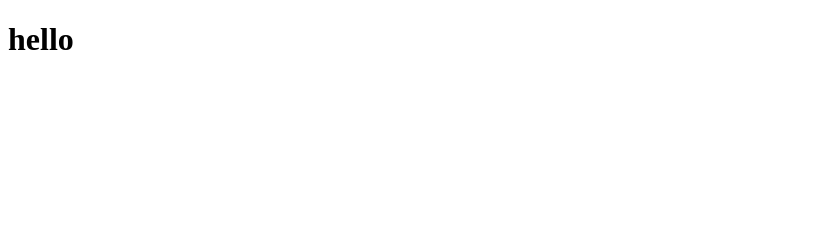
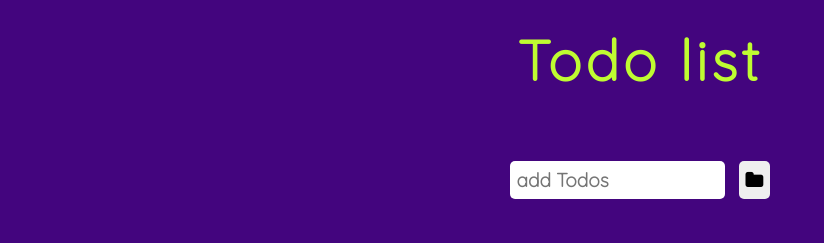
Before and after one commit to naman73/test, a plain HTML site: page index.html in a window 1280 px wide. Shown: the whole page, without its empty margins (0-824 px from the left). Drawn offline with Linux system fonts and the light colour scheme.

Commit message:
feat: items generated
items are generated, deletion and ticking remaining

```diff
--- a/index.html
+++ b/index.html
@@ -1,12 +1,27 @@
 <!DOCTYPE html>
 <html lang="en">
+
 <head>
     <meta charset="UTF-8">
     <meta http-equiv="X-UA-Compatible" content="IE=edge">
     <meta name="viewport" content="width=device-width, initial-scale=1.0">
-    <title>Document</title>
+    <link rel="stylesheet" href="https://cdnjs.cloudflare.com/ajax/libs/font-awesome/4.7.0/css/font-awesome.min.css">
+    <link href="https://fonts.googleapis.com/css2?family=Quicksand:wght@300&display=swap" rel="stylesheet">
+    <link rel="stylesheet" href="style.css">
+    <title>Todo list</title>
 </head>
+
 <body>
-    <h1>hello</h1>
+    <h1 class="heading">Todo list</h1>
+    <form class="form-heading">
+        <input type="text" class="todo-input" placeholder="add Todos">
+        <button type="submit" class="sub-btn"><i class="fa fa-folder"></i></button>
+    </form>
+    <div class="container">
+        <ul class="list"></ul>
+    </div>
+    <!-- <script src="./app.js"></script> -->
+    <script type="text/javascript" src="app.js" charset="utf-8"></script>
 </body>
+
 </html>
--- /dev/null
+++ b/style.css
@@ -0,0 +1,43 @@
+*{
+    padding: 0;
+    margin: 0;
+    box-sizing: border-box;
+    font-family: 'Quicksand', sans-serif;
+}
+
+body{
+    background-color: rgb(67, 5, 126);;
+}
+
+.form-heading, .heading{
+    font-size: 56px;
+    color: rgb(191, 252, 49);
+    letter-spacing: 4px;
+    display: flex;
+    min-height: 15vh;
+    justify-content: center;
+    align-items: center;
+}
+
+.todo-input, .sub-btn{
+    margin: 7px;
+    padding: 7px;
+    border-radius: 5px;
+    border: none;
+    font-size: 1.2rem;
+    font-weight: bolder;
+}
+
+.sub-btn{
+    transition: .3s;
+}
+
+.sub-btn:hover{
+    color: rgb(191, 252, 49);
+    cursor: pointer;
+    background-color: rgb(200, 120, 226);
+}
+
+.container{
+    color: white;
+}
```
Also changed, not shown: 1 other file.
